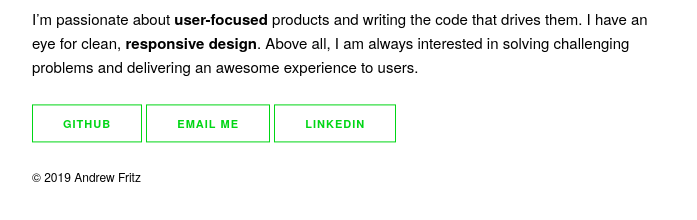
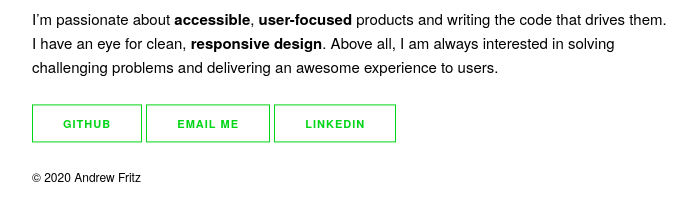
Before and after one commit to andrewfritz86/andrewfritz86.github.io, a plain HTML site: page index.html in a window 1280 px wide. Shown: the part 396-616 px from the top of the page, without its empty margins (288-985 px from the left). Drawn offline with Linux system fonts and the light colour scheme.

Commit message:
2020 update

```diff
--- a/index.html
+++ b/index.html
@@ -17,7 +17,7 @@
       <p class="info text top">
       Thanks for stopping by! My name is Andrew Fritz, and I am web developer and teacher based out of New York City. Currently I work as a <strong>Front End Developer </strong> at Warby Parker, where I help to build out features on both our customer-facing e-commerce website and our internal point-of-sale tools.</p>
       <p class="info text">
-      I’m passionate about <strong>user-focused</strong> products and writing the code that drives them. I have an eye for clean, <strong>responsive design</strong>. Above all, I am always interested in solving challenging problems and delivering an awesome experience to users.</p>
+      I’m passionate about <strong>accessible</strong>, <strong>user-focused</strong> products and writing the code that drives them. I have an eye for clean, <strong>responsive design</strong>. Above all, I am always interested in solving challenging problems and delivering an awesome experience to users.</p>
       <div class="row">
         <div class="links-wrapper">
           <a class="button" href="http://www.github.com/andrewfritz86"> GitHub </a>
@@ -27,7 +27,7 @@
         </div>
       </div>
       <div class="row">
-        <div class="about"> &#169; 2019 Andrew Fritz</div>
+        <div class="about"> &#169; 2020 Andrew Fritz</div>
       </div>
     </body>
   </html>
```
